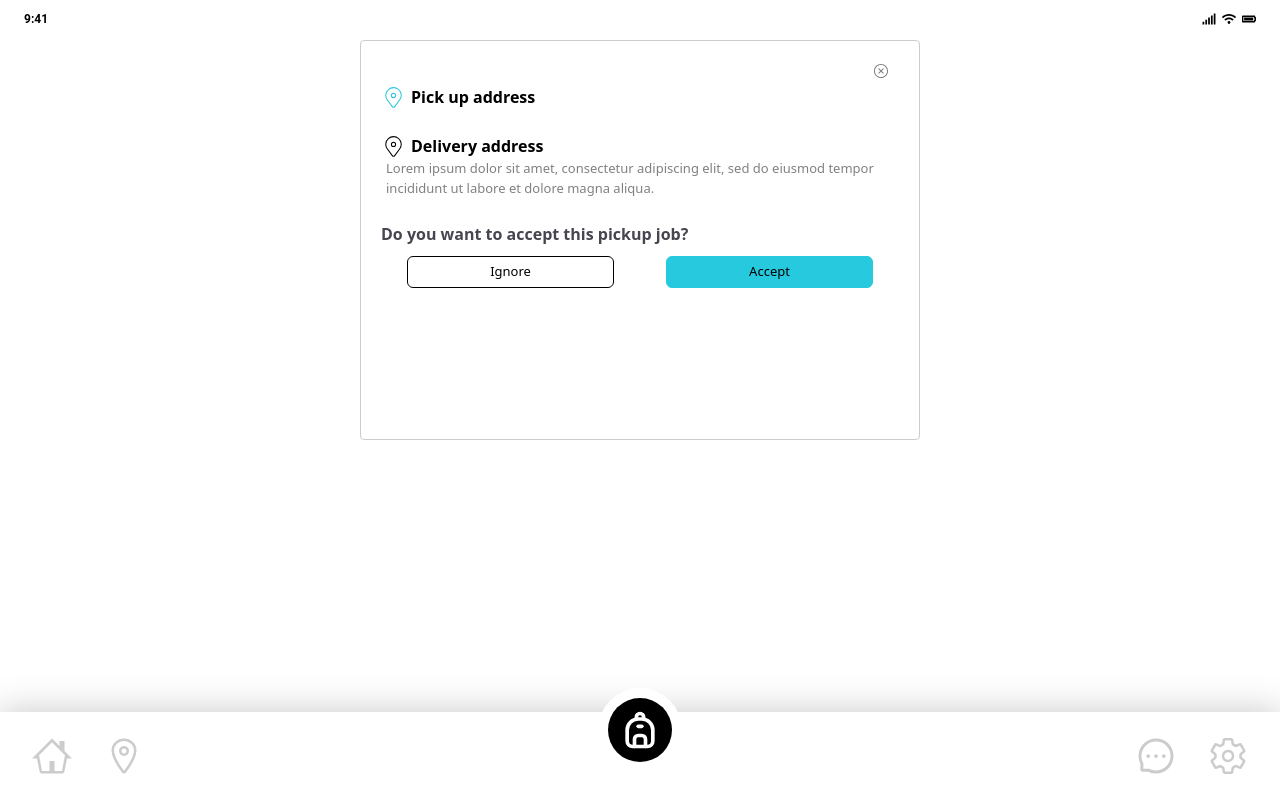
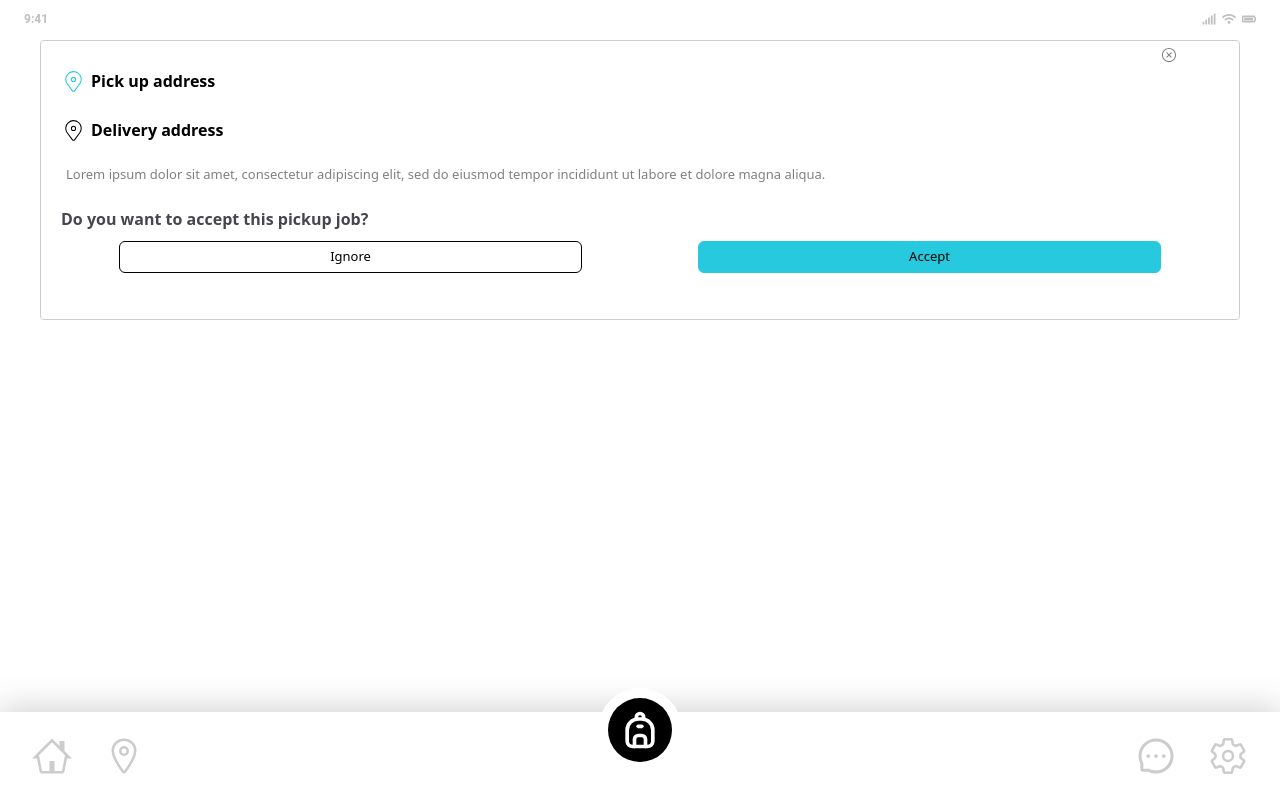
Before and after one commit to xJQx/sc2006-feeditforward, a React (Create React App) app in the folder FeedItForward/frontend/: page /job-pickup/1 in a window 1280 px wide. Built offline with nearby package versions, Linux system fonts and the light colour scheme.

Commit message:
JobModal, MapModal

```diff
--- a/FeedItForward/frontend/src/components/Modal/JobConfirmationModal.tsx
+++ b/FeedItForward/frontend/src/components/Modal/JobConfirmationModal.tsx
@@ -19,26 +19,28 @@ export const JobConfirmationModal = () => {
         overlay: {
           position: "fixed",
           top: 0,
-          left: "25%",
-          // marginRight: "auto",
+          left: 0,
           opacity: 1,
-          height: "60%",
-          width: "50%", //need change when testing with mobile
+          height: "45%",
+          width: "100%", //need change when testing with mobile
           overflow: "hidden",
           paddingTop: "5px"
         },
+        content: {
+          overflow: "visible",
+          paddingTop: "4px"
+        }
       }}
     >
-      <button style={{marginLeft: "95%", marginTop: "-5px"}} onClick={closeModal}><RxCrossCircled style={{color: "gray"}}/></button>
+      <button style={{marginLeft: "95%", marginTop: "-10px"}} onClick={closeModal}><RxCrossCircled style={{color: "gray"}}/></button>
       <div style={{fontWeight: "bold", display: "flex"}}><CiLocationOn style={{marginRight: "5px", fontSize: "25px", color: "#26C9DD"}}/>Pick up address</div>
       <br></br>
       <div style={{fontWeight: "bold", display: "flex"}}><CiLocationOn style={{marginRight: "5px", fontSize: "25px"}}/>Delivery address</div>
-      {/* <br></br> */}
-      <div style={{fontSize: "small", color: "gray", paddingLeft: "5px"}}>Lorem ipsum dolor sit amet, consectetur adipiscing elit, sed do eiusmod tempor incididunt ut labore et dolore magna aliqua.</div>
+      <br></br>
+      <div style={{fontSize: "small", color: "gray", paddingLeft: "5px", lineHeight: "1.2"}}>Lorem ipsum dolor sit amet, consectetur adipiscing elit, sed do eiusmod tempor incididunt ut labore et dolore magna aliqua.</div>
       <br></br>
       <div style={{color: "#474650", fontWeight: "bold"}}>Do you want to accept this pickup job?</div>
-
-      <div style={{ display: "flex", flexDirection: "row", justifyContent: "space-around", marginTop: "10px"}}>
+      <div style={{ display: "flex", flexDirection: "row", justifyContent: "space-around", marginTop: "10px", paddingBottom: "20px"}}>
         <button style={{border: "1px solid", width: "40%", borderRadius: "6px", height: "32px", fontSize: "small"}} onClick={closeModal}>Ignore</button>
         <button style={{border: "1px solid #26C9DD", width: "40%", borderRadius: "6px", height: "32px", fontSize: "small", backgroundColor: "#26C9DD"}}>Accept</button>
       </div>
--- a/FeedItForward/frontend/src/components/Modal/MapModal.tsx
+++ b/FeedItForward/frontend/src/components/Modal/MapModal.tsx
@@ -25,9 +25,9 @@ export const MapModal = (props: {
       onRequestClose={closeModal}
       style={{
         overlay: {
-          height: "80%",
+          height: "60%",
           margin: "auto",
-          width: "50%",
+          width: "80%",
           backgroundColor: "#bdeef4",
           opacity: "0.9"
         },
@@ -50,16 +50,17 @@ export const MapModal = (props: {
     >
       <button
         style={{
-          width: "25%",
+          width: "50%",
           backgroundColor: "#26C9DD",
           fontWeight: "bold",
-          marginLeft: "37.5%",
+          marginLeft: "25%",
           fontSize: "small"
         }}
         disabled
       >
         Registered
       </button>
+      <br></br>
       <br></br>
       <div
         style={{ textAlign: "center", fontWeight: "bold", fontSize: "large" }}
@@ -82,11 +83,11 @@ export const MapModal = (props: {
       </div>
       <img
         src="https://via.placeholder.com/640x360"
-        style={{ textAlign: "center", margin: "auto", height: "90%" }}
+        style={{ textAlign: "center", margin: "auto", height: "70%" }} //change according to actual picture size
         alt=""
       ></img>
       <br></br>
-      <div style={{ paddingLeft: "20px" }}>
+      <div style={{ paddingLeft: "10px" }}>
         <div style={{ display: "flex", flex: "row" }}>
           <div style={{ fontWeight: "bold", marginRight: "5px" }}>Contact No.:</div>99999999
         </div>
@@ -96,7 +97,7 @@ export const MapModal = (props: {
         <div style={{ display: "flex", flex: "row" }}>
           <div style={{ fontWeight: "bold", marginRight: "5px" }}>Location: {"  "}</div>
           abcdrxd, Singapore 123456 {"  "}
-          <button><FaLocationArrow style={{color: "#26C9DD", marginLeft: "5px"}}/></button>
+          <button><FaLocationArrow style={{color: "#26C9DD", marginLeft: "0px", marginBottom: "100%"}}/></button>
         </div>
       </div>
       <br></br>
@@ -111,7 +112,7 @@ export const MapModal = (props: {
         <button
           style={{
             border: "1px solid #26C9DD",
-            width: "40%",
+            width: "45%",
             borderRadius: "6px",
             height: "32px",
             // fontSize: "small",
@@ -124,7 +125,7 @@ export const MapModal = (props: {
         <button
           style={{
             border: "1px solid #26C9DD",
-            width: "40%",
+            width: "45%",
             borderRadius: "6px",
             height: "32px",
             // fontSize: "small",
```
